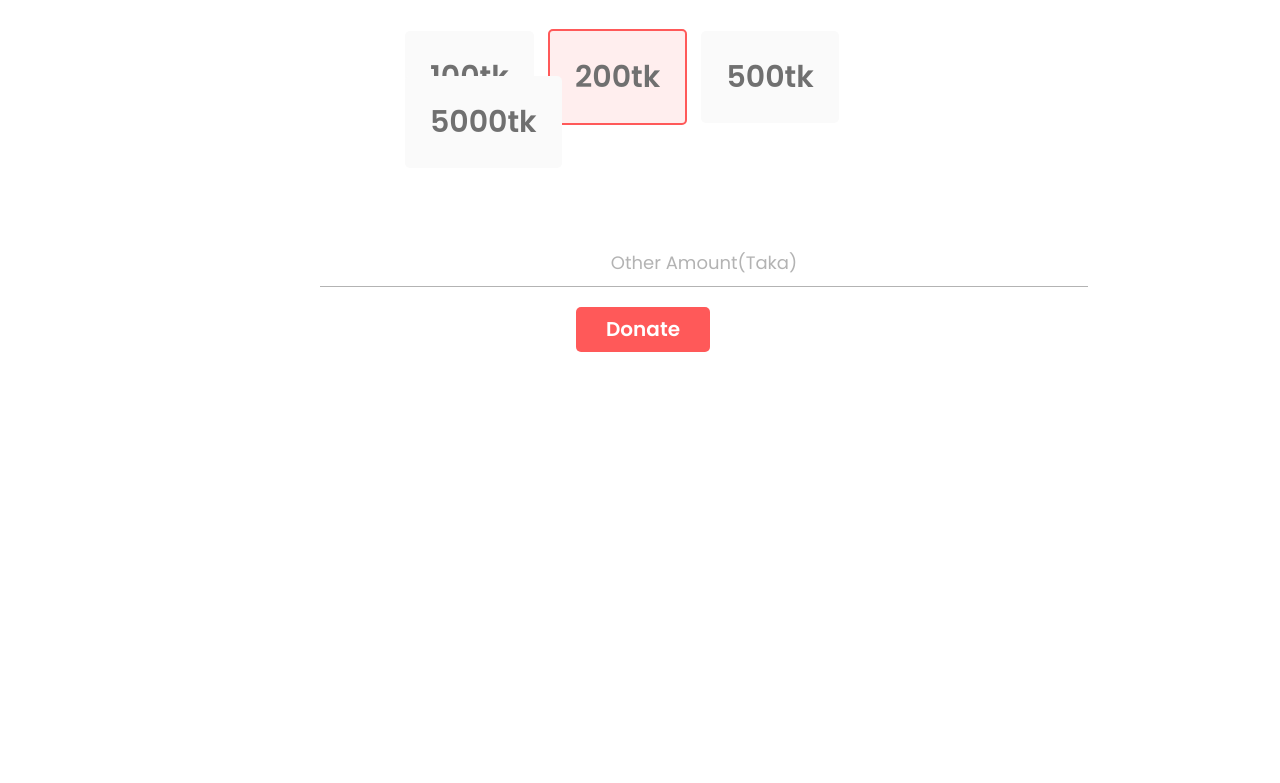
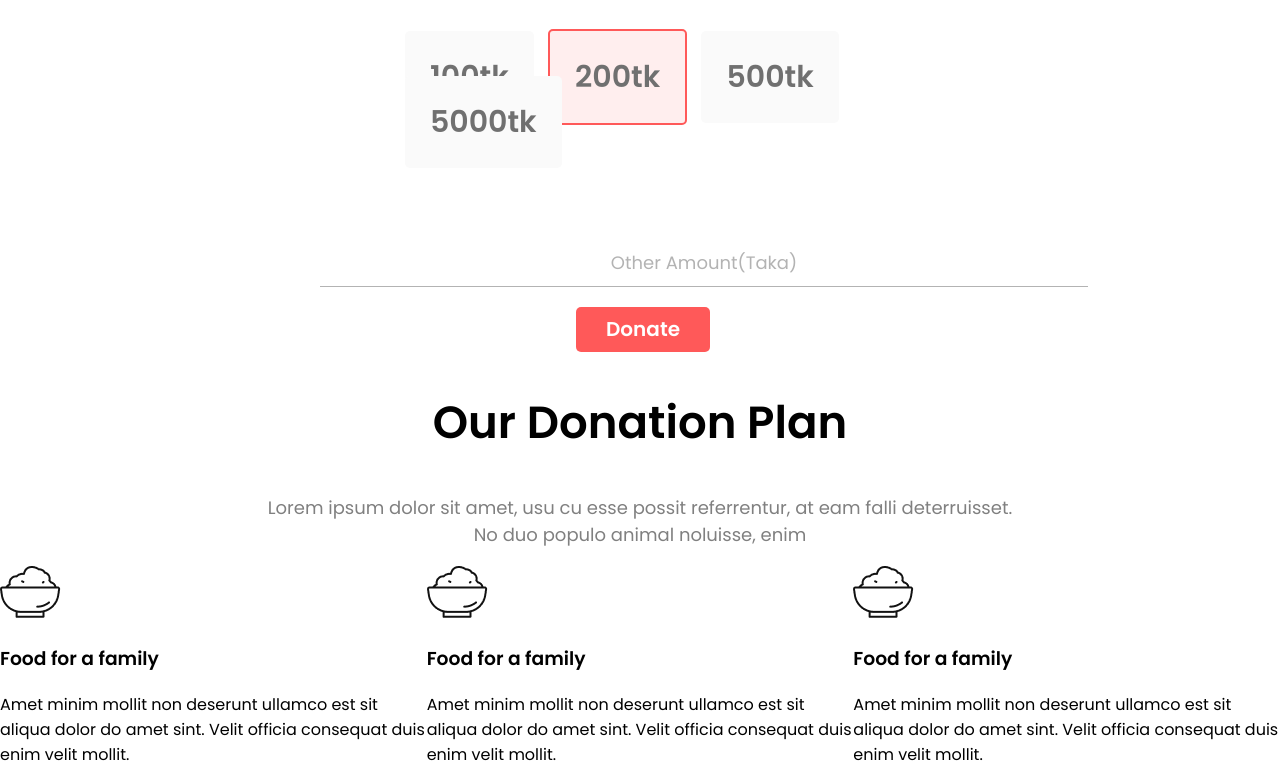
Before and after one commit to mashroorzisan/donate-today, a plain HTML site: page index.html in a window 1280 px wide. Shown: the part 1000-1783 px from the top of the page. Before the commit the page ends 1352 px from the top, so only its background shows below. Drawn offline with Linux system fonts and the light colour scheme.

Commit message:
updated the css

```diff
--- a/index.html
+++ b/index.html
@@ -33,7 +33,7 @@
         </section>
 
         <section class="donation">
-            <h1>Donate Today</h1>
+            <h1 class="hstyles">Donate Today</h1>
             <p class="pstyles">Lorem ipsum dolor sit amet, usu cu esse possit referrentur, at eam falli deterruisset. No
                 duo populo
                 animal noluisse, enim</p>
@@ -47,10 +47,37 @@
                 Other Amount(Taka)
             </div>
             <a class="button" href="https://www.google.com/">Donate</a>
+            <div>
+                <h1 class="hstyles">
+                    Our Donation Plan
+                </h1>
+                <p class="pstyles">
+                    Lorem ipsum dolor sit amet, usu cu esse possit referrentur, at eam falli deterruisset. No duo populo
+                    animal noluisse, enim
+                </p>
+            </div>
 
-            <div class="class plan">
+        </section>
+        <section class="donation-plan">
+            <div class="">
+                <img src="/icons/food.png" alt="">
+                <h3>Food for a family</h3>
+                <p>Amet minim mollit non deserunt ullamco est sit aliqua dolor do amet sint. Velit officia consequat
+                    duis enim velit mollit.</p>
+            </div>
+            <div class="">
+                <img src="/icons/food.png" alt="">
+                <h3>Food for a family</h3>
+                <p>Amet minim mollit non deserunt ullamco est sit aliqua dolor do amet sint. Velit officia consequat
+                    duis enim velit mollit.</p>
+            </div>
+            <div class="">
+                <img src="/icons/food.png" alt="">
+                <h3>Food for a family</h3>
+                <p>Amet minim mollit non deserunt ullamco est sit aliqua dolor do amet sint. Velit officia consequat
+                    duis enim velit mollit.</p>
+            </div>
 
-            </div>
         </section>
         <section class="story">
             <div class="story1">
--- a/style.css
+++ b/style.css
@@ -55,7 +55,7 @@ body {
     flex-direction: column;
 }
 
-.donation h1 {
+.hstyles {
     text-align: center;
     font-size: 45px;
 }
@@ -101,4 +101,7 @@ body {
     margin-left: 40vh;
 }
 
-.plan {}
+.donation-plan {
+    display: flex;
+    flex-direction: row;
+}
```
